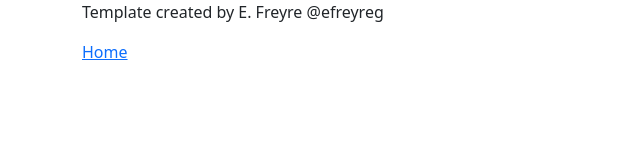
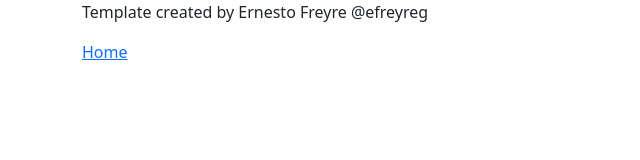
Before and after one commit to ernestofreyreg/nextjs-template, a Next.js app: page /about in a window 1280 px wide. Shown: the top 160 px of the page, without its empty margins (0-640 px from the left). Built offline with nearby package versions, Linux system fonts and the light colour scheme.

Commit message:
changed name

```diff
--- a/src/pages/about.jsx
+++ b/src/pages/about.jsx
@@ -4,7 +4,7 @@ import { Container } from "react-bootstrap";
 export default function About() {
   return (
     <Container>
-      <p>Template created by E. Freyre @efreyreg</p>
+      <p>Template created by Ernesto Freyre @efreyreg</p>
       <Link href="/">Home</Link>
     </Container>
   );
```
